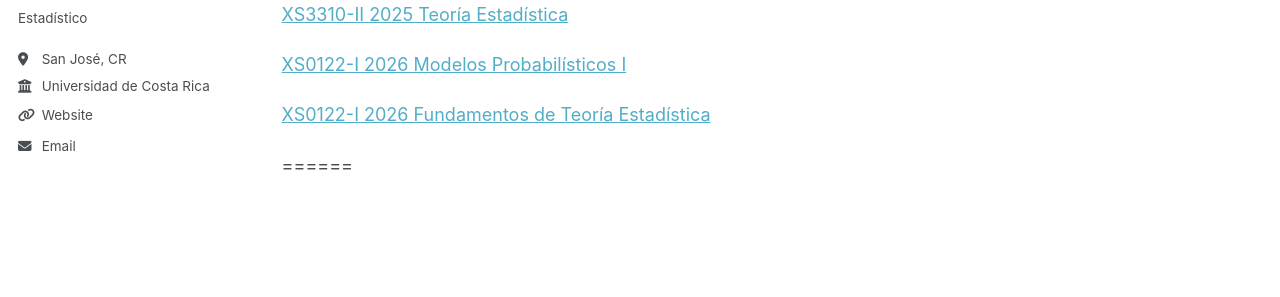
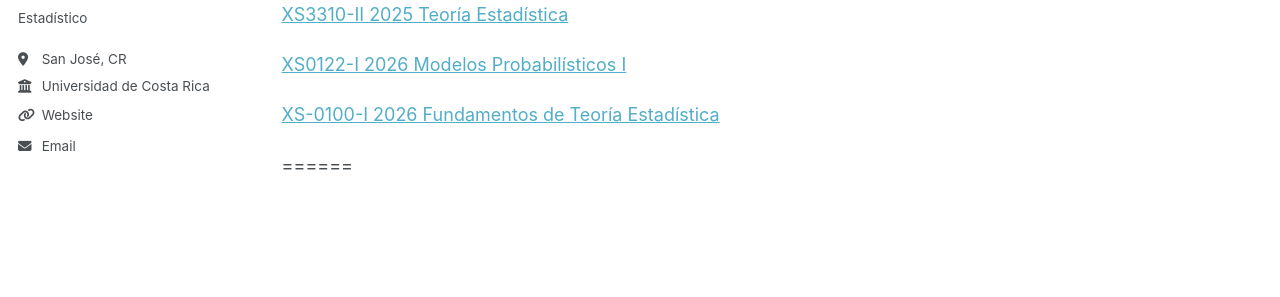
Before and after one commit to Christopher-TR/Christopher-TR.github.io, a Jekyll site: the page built from _pages/about.md, in a window 1280 px wide. Shown: the part 288-585 px from the top of the page. Built offline with Jekyll 4.4.1, drawn with Linux system fonts in a browser that asks for light colours; a script that is not in the unit is left out.

Commit message:
Fix link text for Fundamentos de Teoría Estadística

```diff
--- a/_pages/about.md
+++ b/_pages/about.md
@@ -17,6 +17,6 @@
 
 [XS0122-I 2026 Modelos Probabilísticos I](https://christopher-tr.github.io/XS0122-II_2025/)
 
-[XS0122-I 2026 Fundamentos de Teoría Estadística](https://christopher-tr.github.io/XS0100-I_2026/)
+[XS-0100-I 2026 Fundamentos de Teoría Estadística](https://christopher-tr.github.io/XS0100-I_2026/)
 
 ======
```
